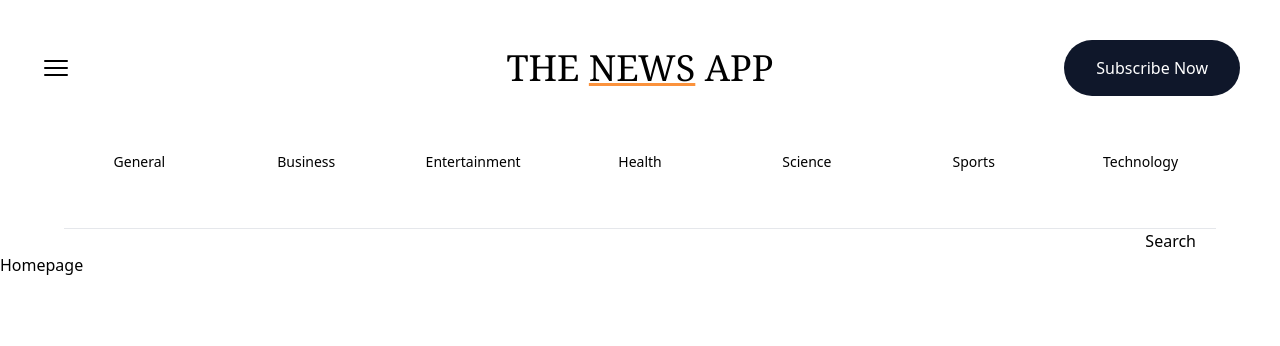
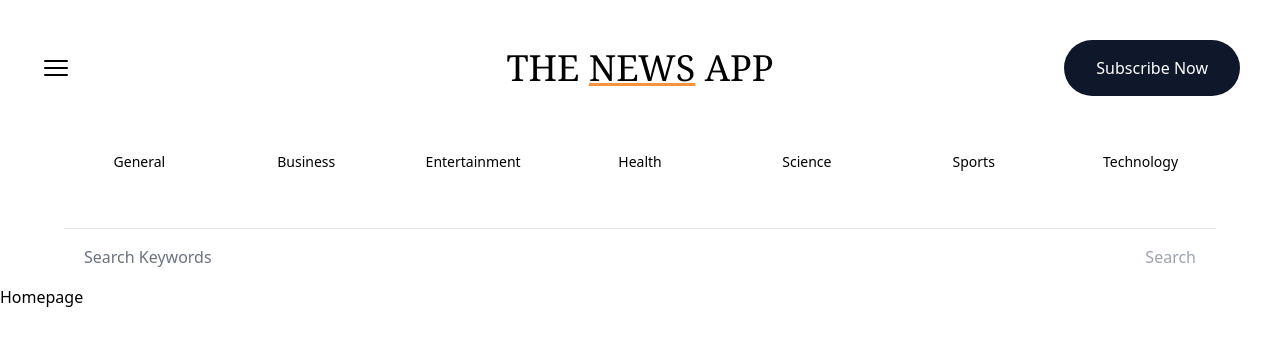
Before and after one commit to planetoida90210/news-ts, a Next.js app: page / in a window 1280 px wide. Shown: the top 346 px of the page. Built offline with nearby package versions, Linux system fonts and the light colour scheme.

Commit message:
building search functionality

```diff
--- a/app/SearchBox.tsx
+++ b/app/SearchBox.tsx
@@ -1,10 +1,38 @@
-import React from "react";
+"use client";
+
+import { useRouter } from "next/navigation";
+import { FormEvent, useState } from "react";
 
 function SearchBox() {
+  const [input, setInput] = useState("");
+  const router = useRouter();
+
+  const handleSearch = (e: FormEvent<HTMLFormElement>) => {
+    e.preventDefault();
+    if (!input) return;
+
+    router.push(`/search?term=${input}`);
+  };
+
   return (
-    <form className="max-w-6xl mx-auto flex justify-between items-center px-5">
-      <input type="text" className="flex-1" />
-      <button type="submit">Search</button>
+    <form
+      onSubmit={handleSearch}
+      className="max-w-6xl mx-auto flex justify-between items-center px-5"
+    >
+      <input
+        type="text"
+        value={input}
+        onChange={(e) => setInput(e.target.value)}
+        placeholder="Search Keywords"
+        className=" w-full h-14 rounded-sm placeholder-gray-500 text-gray-500 outline-none flex-1 bg-transparent dark:text-orange-500"
+      />
+      <button
+        type="submit"
+        disabled={!input}
+        className="text-orange-400 disabled:text-gray-400"
+      >
+        Search
+      </button>
     </form>
   );
 }
```
